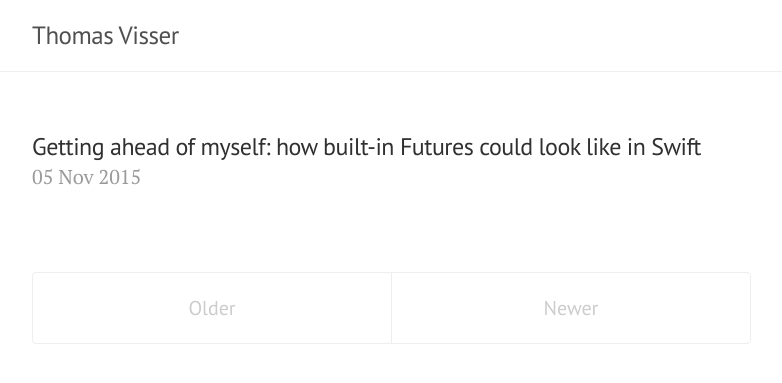
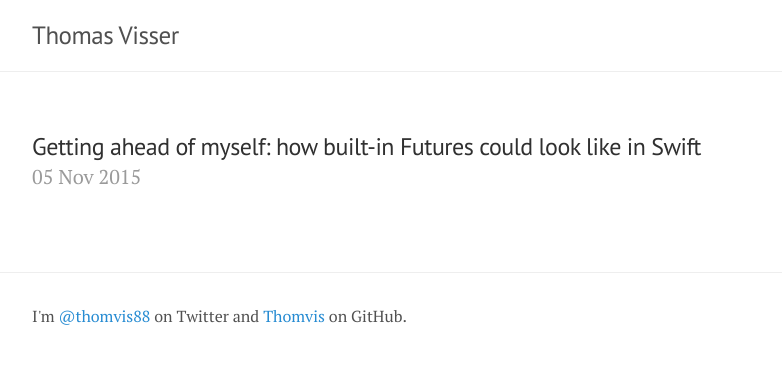
Before and after one commit to Thomvis/thomvis.github.io, a Jekyll site: the page built from index.html, in a window 1280 px wide. Shown: the top 383 px of the page, without its empty margins (248-1030 px from the left). Built offline with Jekyll 4.4.1, drawn with Linux system fonts in a browser that asks for light colours; the list of posts is cut into pages by our own code.

Commit message:
Updated styling

```diff
--- /dev/null
+++ b/_includes/footer.html
@@ -0,0 +1,8 @@
+
+<hr />
+
+<div id="footer">
+	<div class="container">
+		I'm <a href="https://twitter.com/thomvis88">@thomvis88</a> on Twitter and <a href="https://github.com/Thomvis">Thomvis</a> on GitHub.
+	</div>
+</div>
--- a/_layouts/default.html
+++ b/_layouts/default.html
@@ -22,22 +22,6 @@
       </div>
     </div>
 
-    <script>
-      (function(document) {
-        var toggle = document.querySelector('.sidebar-toggle');
-        var sidebar = document.querySelector('#sidebar');
-        var checkbox = document.querySelector('#sidebar-checkbox');
-
-        document.addEventListener('click', function(e) {
-          var target = e.target;
-
-          if(!checkbox.checked ||
-             sidebar.contains(target) ||
-             (target === checkbox || target === toggle)) return;
-
-          checkbox.checked = false;
-        }, false);
-      })(document);
-    </script>
+    {% include footer.html %}
   </body>
 </html>
--- a/index.html
+++ b/index.html
@@ -17,20 +17,3 @@ title: Home
   </div>
   {% endfor %}
 </div>
-
-<div class="pagination">
-  {% if paginator.next_page %}
-    <a class="pagination-item older" href="{{ site.baseurl }}/page{{paginator.next_page}}">Older</a>
-  {% else %}
-    <span class="pagination-item older">Older</span>
-  {% endif %}
-  {% if paginator.previous_page %}
-    {% if paginator.page == 2 %}
-      <a class="pagination-item newer" href="{{ site.baseurl }}/">Newer</a>
-    {% else %}
-      <a class="pagination-item newer" href="{{ site.baseurl }}/page{{paginator.previous_page}}">Newer</a>
-    {% endif %}
-  {% else %}
-    <span class="pagination-item newer">Newer</span>
-  {% endif %}
-</div>
--- a/public/css/overrides.css
+++ b/public/css/overrides.css
@@ -2,3 +2,10 @@
 .posts h1.post-title {
 	font-size: 18pt;
 }
+
+#footer {
+	margin-left: auto;
+	margin-right: auto;
+	margin-bottom: 100px;
+	font-size: 80%;
+}
```
